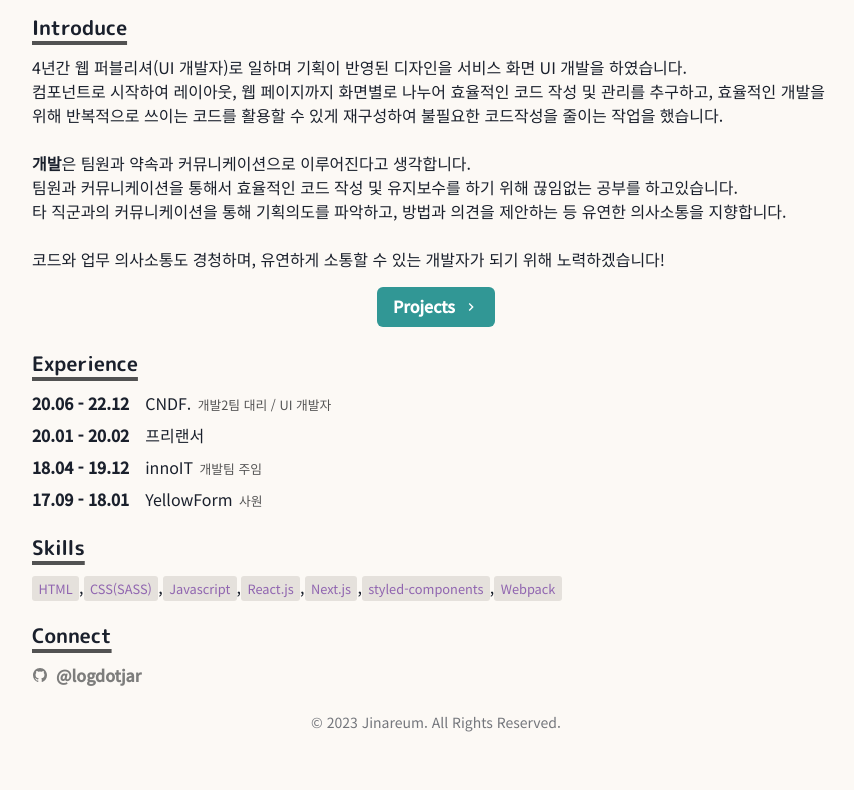
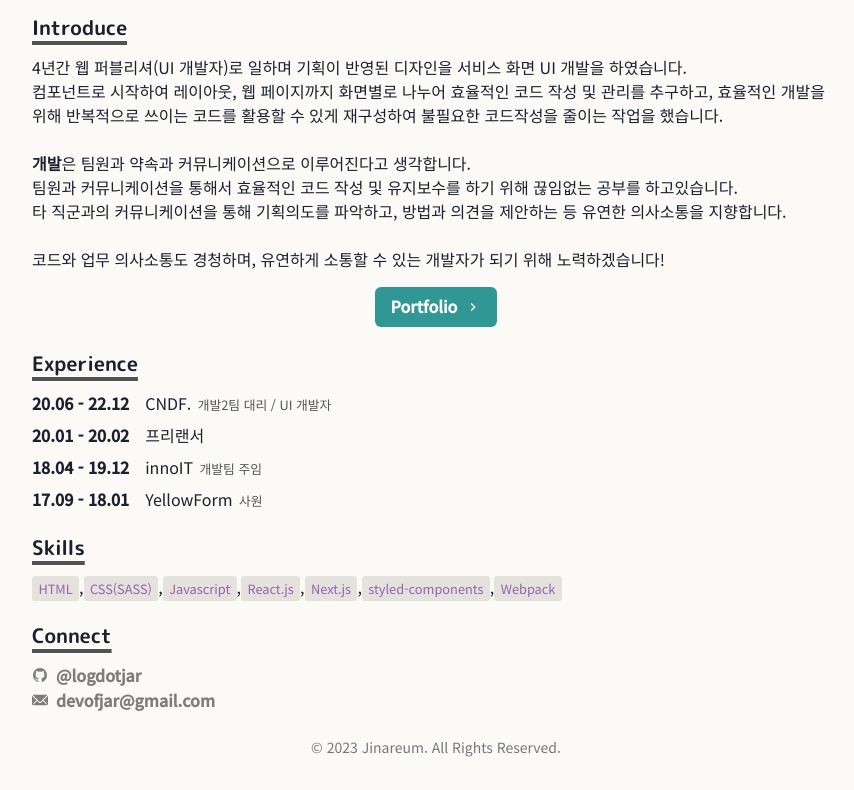
Before and after one commit to logdotjar/new-portfolio, a Next.js app: page / in a window 1280 px wide. Shown: the part 286-1076 px from the top of the page, without its empty margins (204-1058 px from the left). Before the commit the page ends 1051 px from the top, so only its background shows below. Built offline with nearby package versions, Linux system fonts and the light colour scheme.

Commit message:
style : email 아이콘 추가, theme light bg색 수정

```diff
--- a/lib/theme.js
+++ b/lib/theme.js
@@ -4,7 +4,7 @@ import { mode } from '@chakra-ui/theme-tools'
 const styles = {
   global: props => ({
     body: {
-      bg: mode('#fcf9f5', '#1d1f26')(props)
+      bg: mode('#fcfaf7', '#1d1f26')(props)
     }
   })
 }
@@ -37,7 +37,7 @@ const fonts = {
 }
 
 const colors = {
-  grassTeal: '#F9E0EB',
+  grassTeal: '#eeeeee',
   pink:'#FC8181'
 }
 
--- a/pages/index.js
+++ b/pages/index.js
@@ -10,7 +10,7 @@ import {
   useColorModeValue,
   chakra
 } from '@chakra-ui/react'
-import { ChevronRightIcon } from '@chakra-ui/icons'
+import { ChevronRightIcon , EmailIcon } from '@chakra-ui/icons'
 import Paragraph from '../components/paragraph'
 import { BioSection, BioYear , BioRole } from '../components/bio'
 import Skills from '../components/skills'
@@ -94,7 +94,7 @@ const Home = () => (
             rightIcon={<ChevronRightIcon />}
             colorScheme="teal"
           >
-            Projects
+            Portfolio
           </Button>
         </Box>
       </Section>
@@ -150,6 +150,16 @@ const Home = () => (
               </Button>
             </Link>
           </ListItem>
+          <ListItem>
+            <Button
+                variant="link"
+                color="#7d7d7c"
+                minW="0"
+                leftIcon={<EmailIcon />}
+            >
+              devofjar@gmail.com
+            </Button>
+          </ListItem>
 
         </List>
 
```
